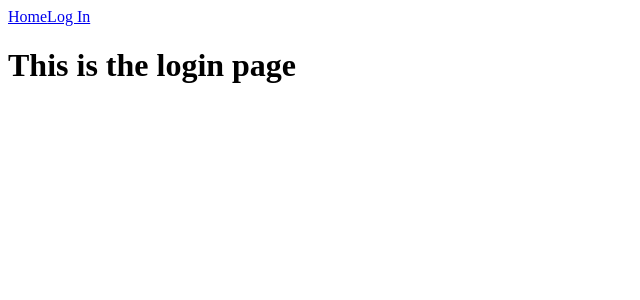
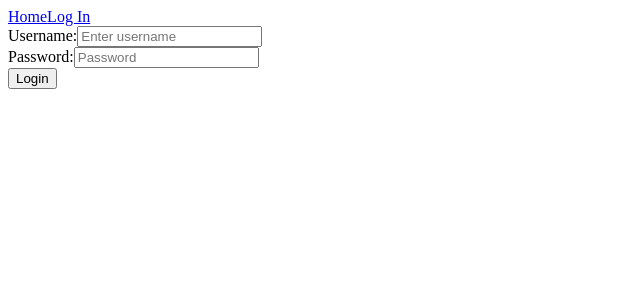
Before and after one commit to leafsapien/crowdfunding_frontend, a React (Vite) app: page /login in a window 1280 px wide. Shown: the top 300 px of the page, without its empty margins (0-640 px from the left). Built offline with nearby package versions, Linux system fonts and the light colour scheme.

Commit message:
Created login page functionality including auth token local storage

```diff
--- /dev/null
+++ b/src/api/post-login.js
@@ -0,0 +1,28 @@
+async function postLogin(username, password) {
+    const url = `${import.meta.env.VITE_API_URL}/api-token-auth/`;
+    const response = await fetch(url, {
+        method: "POST", // We need to tell the server that we are sending JSON data so we set the Content-Type header to application/json
+        headers: {
+        "Content-Type": "application/json",
+        },
+        body: JSON.stringify({
+        "username": username,
+        "password": password,
+        }),
+    });
+
+    if (!response.ok) {
+        const fallbackError = `Error trying to login`;
+
+        const data = await response.json().catch(() => {
+        throw new Error(fallbackError);
+        });
+
+        const errorMessage = data?.detail ?? fallbackError;
+        throw new Error(errorMessage);
+        }
+
+        return await response.json();
+        }
+
+export default postLogin;
--- /dev/null
+++ b/src/components/LoginForm.jsx
@@ -0,0 +1,64 @@
+import { useState } from "react";
+import { useNavigate } from "react-router-dom";
+
+import postLogin from "../api/post-login";
+
+function LoginForm() {
+
+    const navigate = useNavigate();
+
+    const [credentials, setCredentials] = useState({
+        username: "",
+        password: "",
+    });
+
+    const handleChange = (event) => {
+        const { id, value } = event.target;
+        setCredentials((prevCredentials) => ({
+            ...prevCredentials,
+            [id]: value,
+        }));
+    };
+
+    const handleSubmit = (event) => {
+        event.preventDefault();
+        if (credentials.username && credentials.password) {
+            postLogin(
+                credentials.username,
+                credentials.password
+            ).then((response) => {
+                window.localStorage.setItem("token", response.token);
+                navigate("/");
+            });
+        };
+    }
+
+    return (
+        <form>
+        <div>
+            <label htmlFor="username">Username:</label>
+            <input
+            type="text"
+            id="username"
+            placeholder="Enter username"
+            onChange={handleChange}
+            />
+        </div>
+
+        <div>
+            <label htmlFor="password">Password:</label>
+            <input
+            type="password"
+            id="password"
+            placeholder="Password"
+            onChange={handleChange}
+            />
+        </div>
+        <button type="submit" onClick={handleSubmit}>
+            Login
+        </button>
+        </form>
+    );
+    }
+
+    export default LoginForm;
--- a/src/pages/LoginPage.jsx
+++ b/src/pages/LoginPage.jsx
@@ -1,5 +1,7 @@
+import LoginForm from "../components/LoginForm";
+
 function LoginPage() {
-    return <h1>This is the login page</h1>;
+    return <LoginForm />;
 }
 
 export default LoginPage;
```
